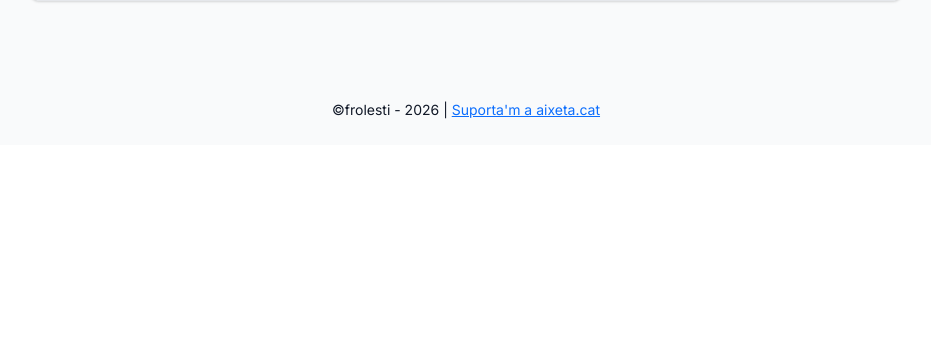
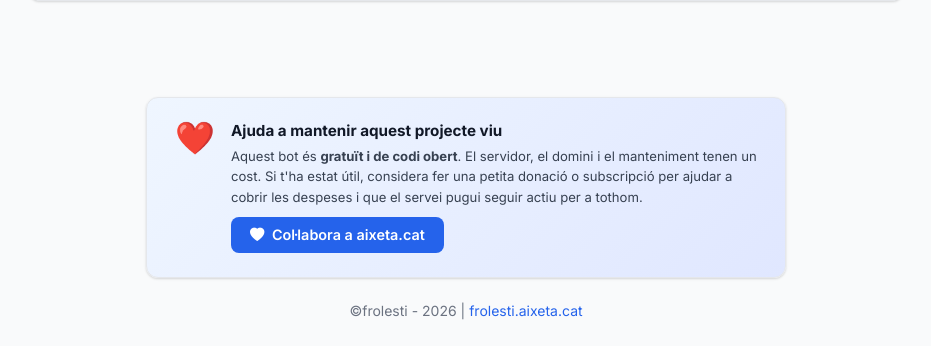
Before and after one commit to frolesti/bot-cita-sepe, a Flask app: page / in a window 1280 px wide. Shown: the part 1297-1643 px from the top of the page, without its empty margins (174-1105 px from the left). Before the commit the page ends 1416 px from the top, so only its background shows below. Run offline with Flask 3, Linux system fonts and the light colour scheme; some libraries are stand-ins or nearby versions.

Commit message:
feat: add donation/support banner to footer

```diff
--- a/src/templates/index.html
+++ b/src/templates/index.html
@@ -670,12 +670,31 @@
         </div>
     </div>
 
-    <footer class="text-center mt-5 mb-4">
-        <small>
-            &copy;frolesti - 2026 |
-            <a href="https://frolesti.aixeta.cat/ca" target="_blank">Suporta'm a aixeta.cat</a>
-            <span class="cursor"></span>
-        </small>
+    <footer class="mt-5 mb-4">
+        <!-- Donation / Support Section -->
+        <div class="support-banner mx-auto" style="max-width:640px;background:linear-gradient(135deg,#eff6ff 0%,#e0e7ff 100%);border:1px solid var(--gray-200);border-radius:var(--radius);padding:24px 28px;margin-bottom:20px;box-shadow:var(--shadow);">
+            <div class="d-flex align-items-start gap-3">
+                <div style="font-size:2rem;line-height:1;">❤️</div>
+                <div>
+                    <h6 style="margin:0 0 6px;font-weight:700;color:var(--gray-900);font-size:0.95rem;">Ajuda a mantenir aquest projecte viu</h6>
+                    <p style="margin:0 0 10px;font-size:0.82rem;color:var(--gray-700);line-height:1.55;">
+                        Aquest bot és <strong>gratuït i de codi obert</strong>. El servidor, el domini i el manteniment tenen un cost.
+                        Si t'ha estat útil, considera fer una petita donació o subscripció per ajudar a cobrir les despeses
+                        i que el servei pugui seguir actiu per a tothom.
+                    </p>
+                    <a href="https://frolesti.aixeta.cat/ca" target="_blank" class="btn btn-sm" style="background:var(--primary);color:white;font-weight:600;font-size:0.8rem;padding:6px 18px;border-radius:8px;text-decoration:none;">
+                        <i class="bi bi-heart-fill" style="margin-right:4px;"></i> Col·labora a aixeta.cat
+                    </a>
+                </div>
+            </div>
+        </div>
+        <div class="text-center">
+            <small style="color:var(--gray-500);">
+                &copy;frolesti - 2026 |
+                <a href="https://frolesti.aixeta.cat/ca" target="_blank" style="color:var(--primary);text-decoration:none;">frolesti.aixeta.cat</a>
+                <span class="cursor"></span>
+            </small>
+        </div>
     </footer>
 
     <script src="https://code.jquery.com/jquery-3.7.0.min.js"></script>
```
